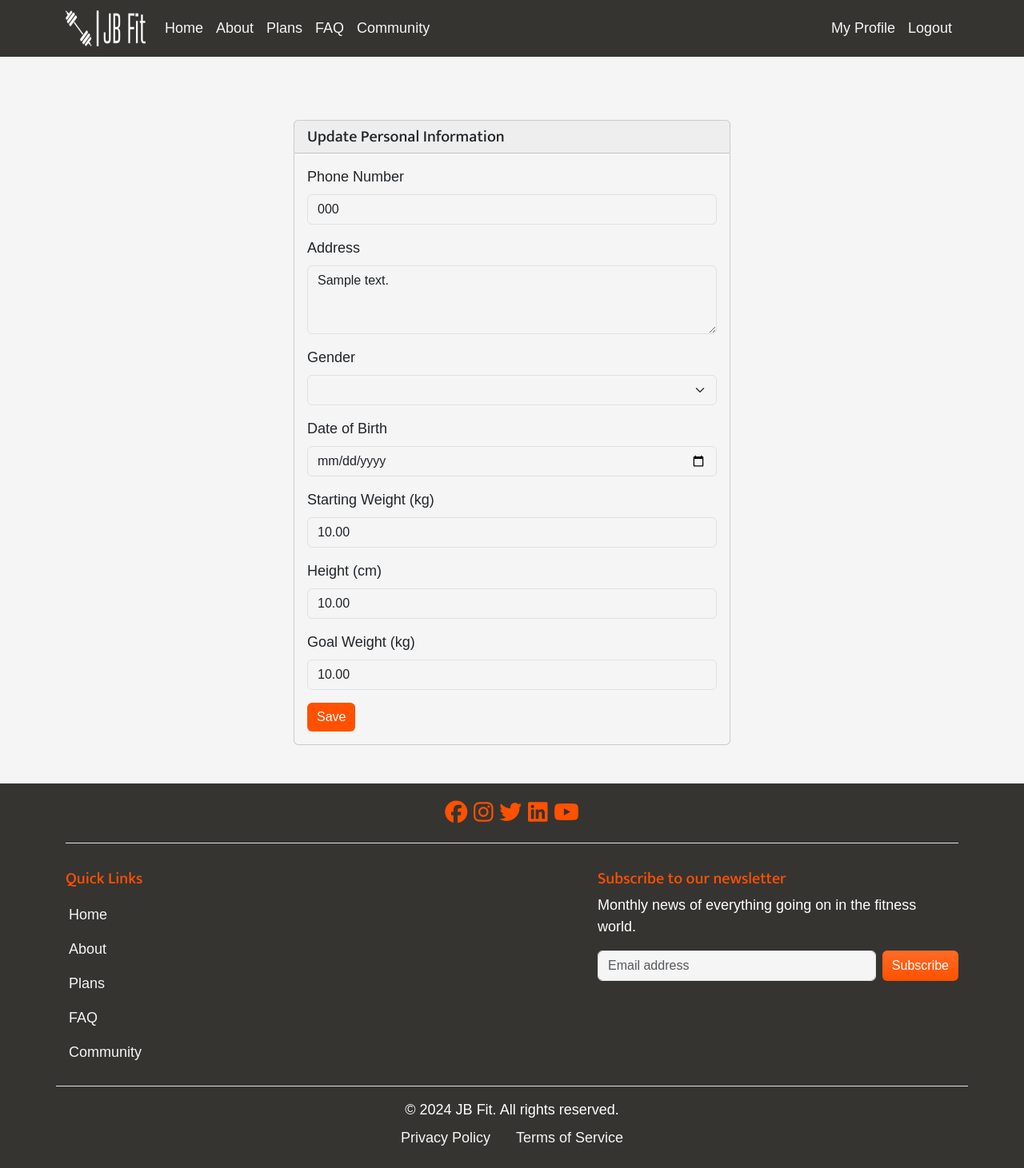
After one commit to Jordan-Boulton1/jb-fit, a Django app: page /accounts/profile/edit/ in a window 1280 px wide. The commit adds this page. Shown: the whole page at 80% size. Run offline with Django 5.2, Linux system fonts and the light colour scheme; a user stored in the database is signed in; tables that the repository leaves empty hold one stand-in row (values such as "Sample post"); lists and menus that the app fills with data are empty; some libraries are stand-ins or nearby versions; some web fonts are replaced.

Commit message:
feat: #2 edit profile page

```diff
--- a/accounts/forms.py
+++ b/accounts/forms.py
@@ -54,3 +54,14 @@
         self.fields['login'].widget.attrs.update({'class': 'form-control'})
         self.fields['password'].widget.attrs.update({'class': 'form-control'})
         self.fields['remember'].widget.attrs.update({'class': 'form-check-input'})
+
+class UserProfileForm(forms.ModelForm):
+    class Meta:
+        model = UserProfile
+        fields = ['phone_number', 'address', 'date_of_birth', 'current_weight', 'height', 'goal_weight']
+        widgets = {
+            'date_of_birth': forms.DateInput(attrs={'type': 'date'}),
+            'current_weight': forms.NumberInput(attrs={'step': '0.1'}),
+            'height': forms.NumberInput(attrs={'step': '0.1'}),
+            'goal_weight': forms.NumberInput(attrs={'step': '0.1'}),
+        }
--- /dev/null
+++ b/accounts/templates/accounts/edit_profile.html
@@ -0,0 +1,64 @@
+{% extends 'base.html' %}
+{% load static %}
+<!DOCTYPE html>
+<html lang="en">
+<head>
+    <meta charset="UTF-8">
+    <meta name="viewport" content="width=device-width, initial-scale=1.0">
+    <title>Edit Profile</title>
+    <link href="https://cdn.jsdelivr.net/npm/bootstrap@5.3.0/dist/css/bootstrap.min.css" rel="stylesheet">
+</head>
+{% block content %}
+<body>
+    <div class="container mt-4">
+        <div class="row">
+            <div class="col-md-6 offset-md-3">
+                <div class="card mb-4">
+                    <div class="card-header">
+                        <h5 class="card-title">Update Personal Information</h5>
+                    </div>
+                    <div class="card-body">
+                        <form method="post">
+                            {% csrf_token %}
+                            <div class="mb-3">
+                                <label for="id_phone_number" class="form-label">Phone Number</label>
+                                <input type="text" class="form-control" id="id_phone_number" name="phone_number" value="{{ form.phone_number.value }}">
+                            </div>
+                            <div class="mb-3">
+                                <label for="id_address" class="form-label">Address</label>
+                                <textarea class="form-control" id="id_address" name="address" rows="3">{{ form.address.value }}</textarea>
+                            </div>
+                            <div class="mb-3">
+                                <label for="id_gender" class="form-label">Gender</label>
+                                <select class="form-select" id="id_gender" name="gender">
+                                    {% for choice in form.gender.field.choices %}
+                                        <option value="{{ choice.0 }}" {% if choice.0 == form.gender.value %}selected{% endif %}>{{ choice.1 }}</option>
+                                    {% endfor %}
+                                </select>
+                            </div>
+                            <div class="mb-3">
+                                <label for="id_date_of_birth" class="form-label">Date of Birth</label>
+                                <input type="date" class="form-control" id="id_date_of_birth" name="date_of_birth" value="{{ form.date_of_birth.value }}">
+                            </div>
+                            <div class="mb-3">
+                                <label for="id_current_weight" class="form-label">Starting Weight (kg)</label>
+                                <input type="number" step="0.01" class="form-control" id="id_current_weight" name="current_weight" value="{{ form.current_weight.value }}">
+                            </div>
+                            <div class="mb-3">
+                                <label for="id_height" class="form-label">Height (cm)</label>
+                                <input type="number" step="0.01" class="form-control" id="id_height" name="height" value="{{ form.height.value }}">
+                            </div>
+                            <div class="mb-3">
+                                <label for="id_goal_weight" class="form-label">Goal Weight (kg)</label>
+                                <input type="number" step="0.01" class="form-control" id="id_goal_weight" name="goal_weight" value="{{ form.goal_weight.value }}">
+                            </div>
+                            <button type="submit" class="btn btn-primary">Save</button>
+                        </form>
+                    </div>
+                </div>
+            </div>
+        </div>
+    </div>
+</body>
+{% endblock %}
+</html>
--- a/accounts/urls.py
+++ b/accounts/urls.py
@@ -1,7 +1,8 @@
 from django.urls import path, include
-from .views import profile_view
+from . import views
 
 urlpatterns = [
     path("accounts/", include("django.contrib.auth.urls")),
-    path("accounts/profile/", profile_view, name='profile')
+    path("accounts/profile/", views.profile_view, name='profile'),
+    path("accounts/profile/edit/", views.edit_profile_view, name='edit_profile'),
 ]
--- a/accounts/views.py
+++ b/accounts/views.py
@@ -1,5 +1,6 @@
-from django.shortcuts import render, get_object_or_404
+from django.shortcuts import render, redirect, get_object_or_404
 from django.contrib.auth.decorators import login_required
+from .forms import UserProfileForm
 from .models import UserProfile
 
 # Create your views here.
@@ -8,3 +9,15 @@
 def profile_view(request):
     profile = get_object_or_404(UserProfile, user=request.user)
     return render(request, 'accounts/profile.html', {'profile': profile})
+
+@login_required
+def edit_profile_view(request):
+    profile = get_object_or_404(UserProfile, user=request.user)
+    if request.method == 'POST':
+        form = UserProfileForm(request.POST, instance=profile)
+        if form.is_valid():
+            form.save()
+            return redirect('profile')  # Redirect to the profile page after saving
+    else:
+        form = UserProfileForm(instance=profile)
+    return render(request, 'accounts/edit_profile.html', {'form': form})
--- a/jb_fit/settings.py
+++ b/jb_fit/settings.py
@@ -102,9 +102,10 @@
 ACCOUNT_USERNAME_REQUIRED = False
 ACCOUNT_AUTHENTICATION_METHOD = 'email'
 ACCOUNT_EMAIL_REQUIRED = True
-ACCOUNT_EMAIL_VERIFICATION = 'mandatory'
+ACCOUNT_EMAIL_VERIFICATION = 'none'
 LOGIN_URL = '/accounts/login/'
 LOGIN_REDIRECT_URL = '/'
+ACCOUNT_SIGNUP_REDIRECT_URL = '/accounts/profile/'
 
 WSGI_APPLICATION = 'jb_fit.wsgi.application'
 
```
Also changed, not shown: accounts/templates/accounts/profile.html (+7 -11 lines).
